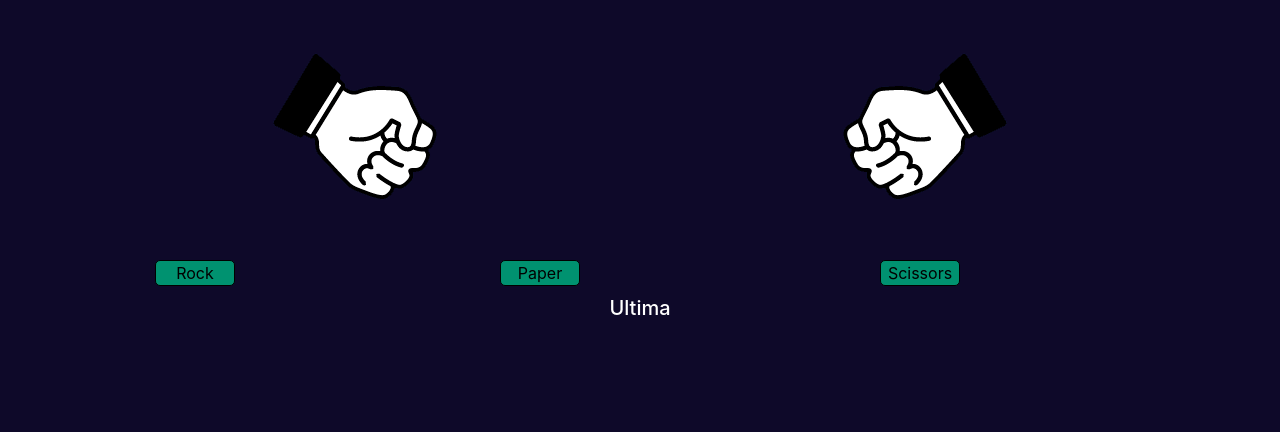
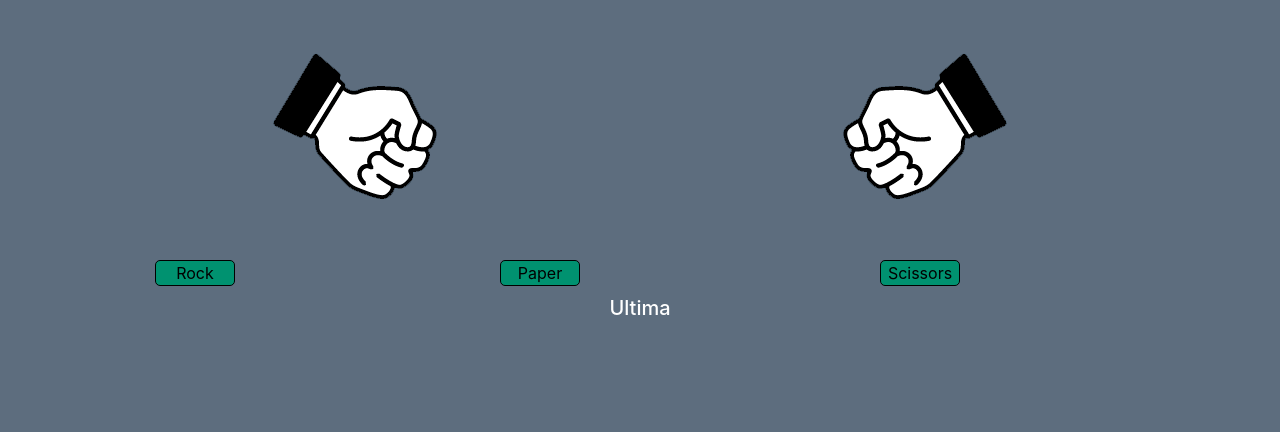
Before and after one commit to 66baphomet/rock-paper-scissors, a plain HTML site: page index.html in a window 1280 px wide. Shown: the part 368-800 px from the top of the page. Drawn offline with nearby package versions, Linux system fonts and the light colour scheme.

Commit message:
Update style.css

```diff
--- a/style.css
+++ b/style.css
@@ -27,7 +27,7 @@
   }
 
 .container{
-    background-color:rgb(14, 9, 41);
+    background-color:#5D6D7E;
 }
 #ultima{
     text-align: center;
```
